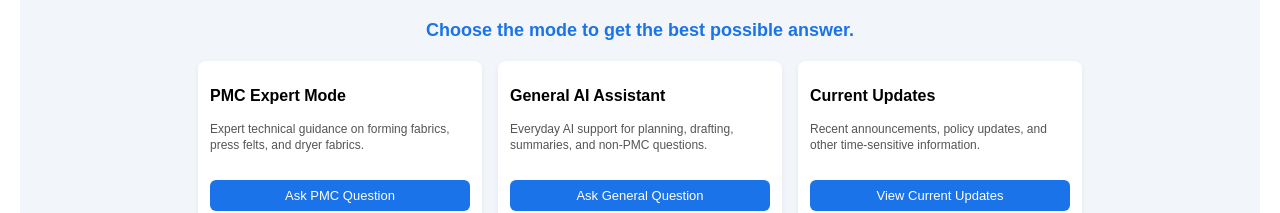
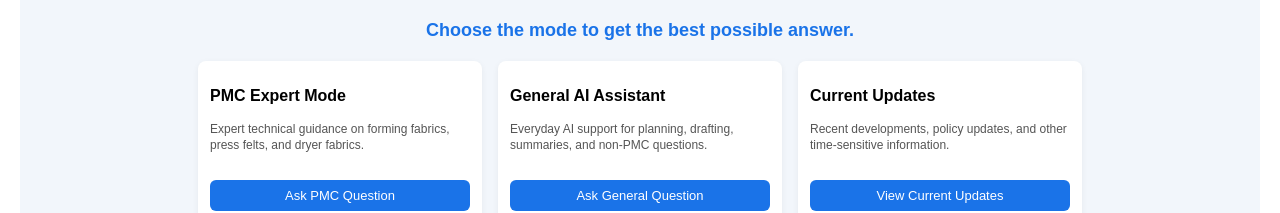
Before and after one commit to support231/pmc-centre-ai-clean-ui, a Next.js app: page / in a window 1280 px wide. Shown: the top 213 px of the page. Built offline with nearby package versions, Linux system fonts and the light colour scheme.

Commit message:
Update page.tsx

```diff
--- a/app/page.tsx
+++ b/app/page.tsx
@@ -150,7 +150,7 @@ export default function Home() {
 
         {modeCard(
           "Current Updates",
-          "Recent announcements, policy updates, and other time-sensitive information.",
+          "Recent developments, policy updates, and other time-sensitive information.",
           "View Current Updates",
           "LIVE",
           mode,
```
